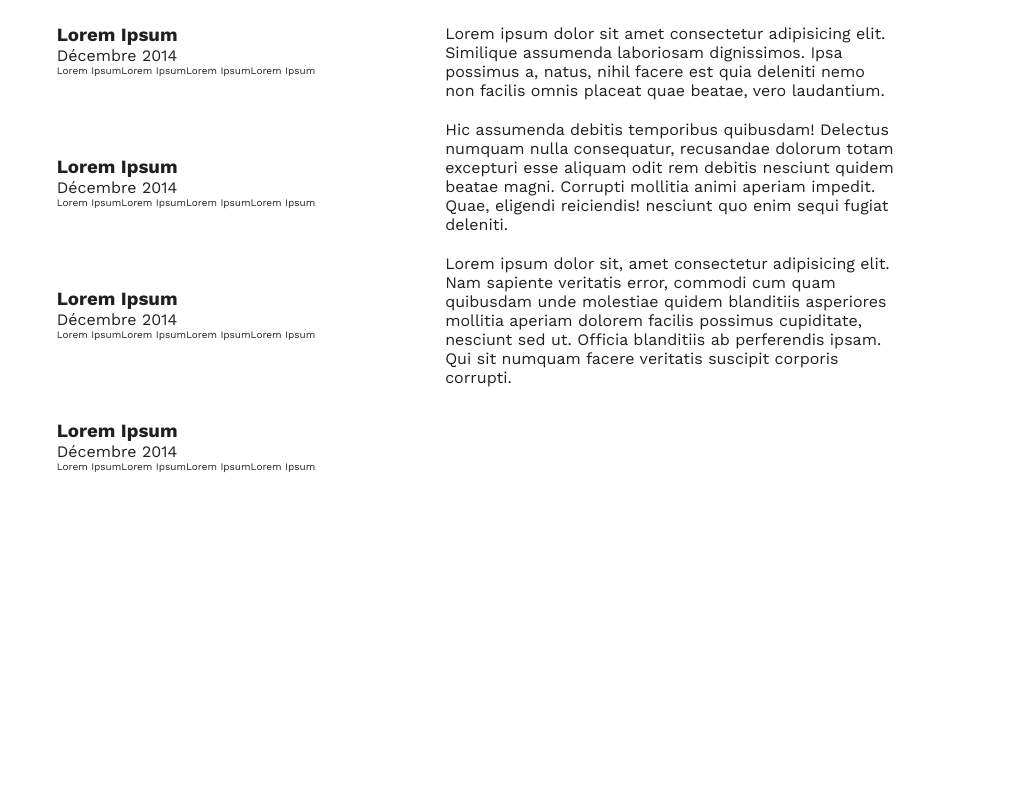
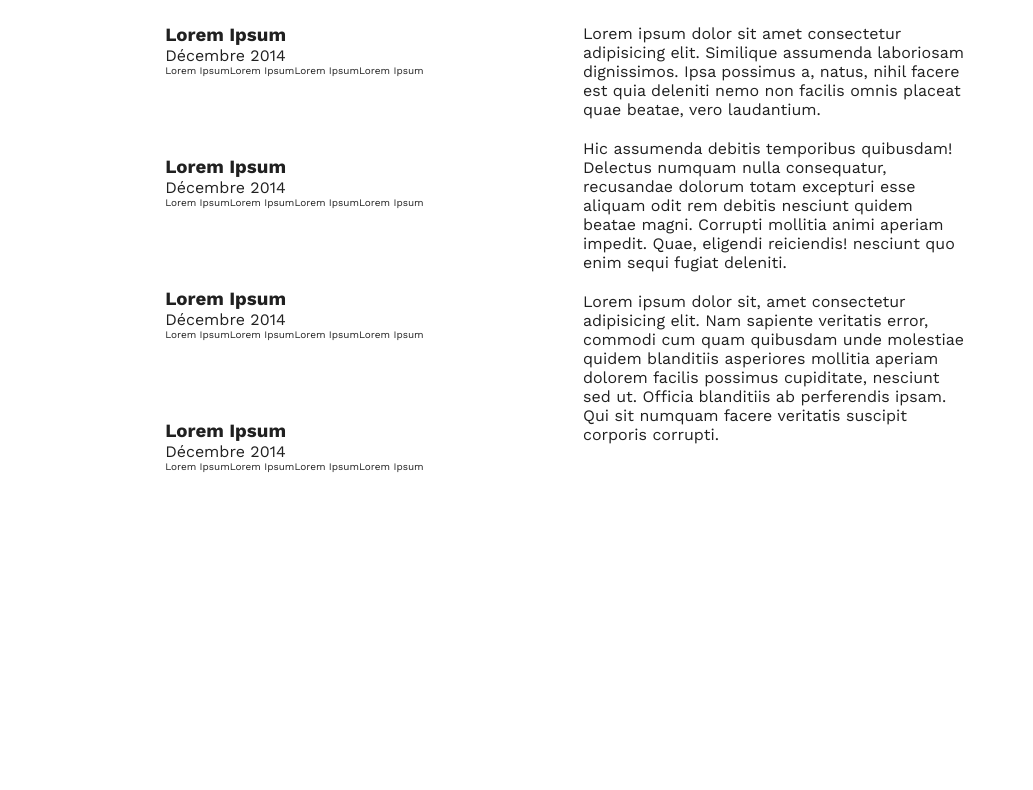
Before and after one commit to Mauh33/exo-cv, a website built with Vite: page index.html in a window 1280 px wide. Shown: the part 623-1413 px from the top of the page, without its empty margins (122-1155 px from the left). Built offline with nearby package versions, Linux system fonts and the light colour scheme.

Commit message:
sections space between desktop done

```diff
--- a/style/index.scss
+++ b/style/index.scss
@@ -255,15 +255,18 @@ footer {
   .header-intro-bloc {
     min-height: unset;
     align-items: flex-end;
-    justify-content: space-between;
+    justify-content: space-evenly;
     height: 60vh;
   }
 
   .img-bloc, .h1-bloc {
     width: unset;
-    height: unset;
     max-width: unset;
     max-height: unset;
+  }
+
+  .img-bloc {
+    height: unset;
   }
 
   .img-profile {
@@ -272,11 +275,13 @@ footer {
   }
 
   .h1-bloc {
-    max-height: 250px;
+    max-height: 300px;
     margin-bottom: 40px;
   }
 
   h1 {
+    display: block;
+    width: 300px;
     text-align: left;
   }
 
@@ -293,12 +298,13 @@ footer {
     margin-top: 60px;
     justify-content: flex-start;
     max-width: 1000px;
-    width: 50%;
+    width: 40%;
   }
 
   .experiences {
     padding: 0 0 117px;
-    width: 35%;
+    margin-left: 130px;
+    margin-right: unset;
   }
 
   .experiences-bloc {
@@ -317,10 +323,6 @@ footer {
     font-size: 10px;
   }
 
-  .A-propos {
-    width: 55%;
-  }
-
   .A-propos h2 {
     margin-bottom: 40px;
   }
```
Also changed, not shown: style/index.css, 1 other file.
